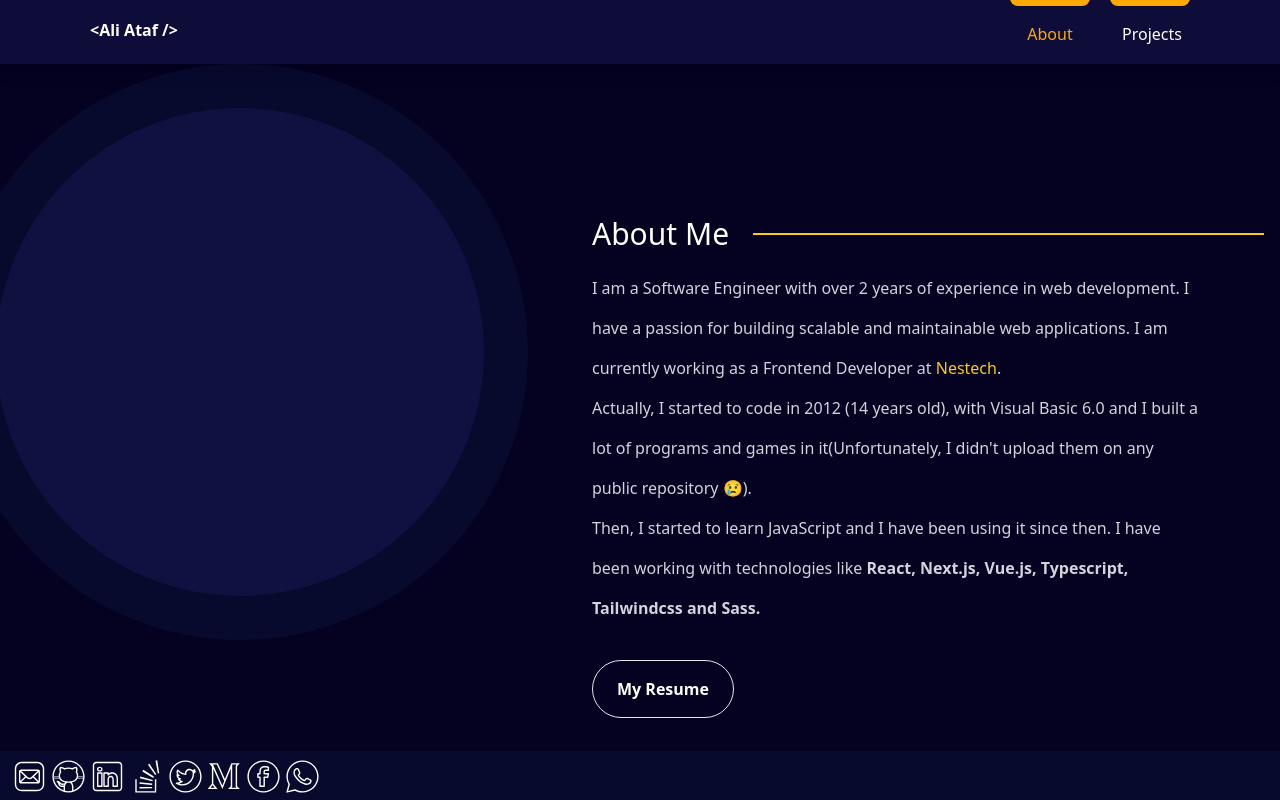
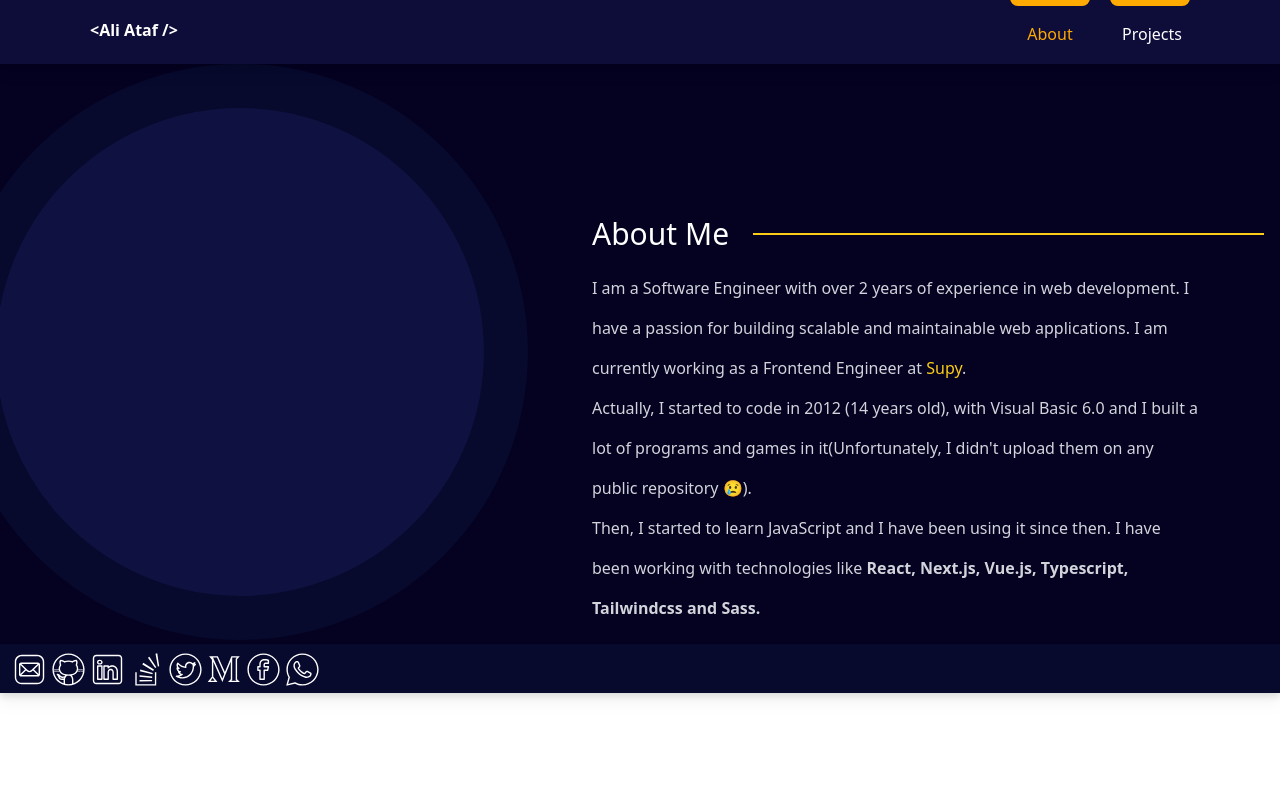
Before and after one commit to aliataf/website, a Next.js app: page /about in a window 1280 px wide. Built offline with nearby package versions, Linux system fonts and the light colour scheme.

Commit message:
chore: move resume to home and edit about page

```diff
--- a/src/pages/about.tsx
+++ b/src/pages/about.tsx
@@ -27,13 +27,13 @@ export default function HomePage() {
 							<div className="mt-6 leading-10 text-gray-300 sm:pr-16 sm:mt-4">
 								I am a Software Engineer with over 2 years of experience in web development.
 								I have a passion for building scalable and maintainable web applications. I
-								am currently working as a Frontend Developer at{' '}
+								am currently working as a Frontend Engineer at{' '}
 								<a
-									href="https://www.nestech.org/"
+									href="https://supy.io/"
 									target="_blank"
 									rel="noopener noreferrer"
 									className="text-yellow-400 transition-all duration-700 ease-in-out hover:underline">
-									Nestech
+									Supy
 								</a>
 								.
 								<br />
@@ -48,17 +48,6 @@ export default function HomePage() {
 									React, Next.js, Vue.js, Typescript, Tailwindcss and Sass.
 								</span>
 							</div>
-
-							<div className="my-8">
-								<Button className="px-6 py-4 rounded-full hover:bg-accent">
-									<a
-										href="/resume/Ali_Ataf_Resume.pdf"
-										download="Ali_Ataf_Resume.pdf"
-										target="_blank">
-										My Resume
-									</a>
-								</Button>
-							</div>
 						</div>
 					</div>
 				</div>
--- a/src/pages/index.tsx
+++ b/src/pages/index.tsx
@@ -6,6 +6,7 @@ import { ViewportContext } from '@/hooks/viewport';
 
 import BgCircle from '@/components/layout/BgCircle';
 import Seo from '@/components/Seo';
+import Button from '@/components/buttons/Button';
 
 type HomeProps = {
 	myPhoto: Photo;
@@ -58,6 +59,16 @@ export default function Home({ myPhoto }: HomeProps) {
 								<div className="tracking-[5px] z-50 sm:tracking-[15px]">
 									<span className="whitespace-nowrap">Frontend Developer</span>
 								</div>
+								<div className="mt-3">
+									<Button className="px-3 py-1 rounded-full hover:bg-accent">
+										<a
+											href="/resume/Ali_Ataf_Resume.pdf"
+											download="Ali_Ataf_Resume.pdf"
+											target="_blank">
+											My Resume
+										</a>
+									</Button>
+								</div>
 							</BgCircle>
 						</div>
 					</section>
```
